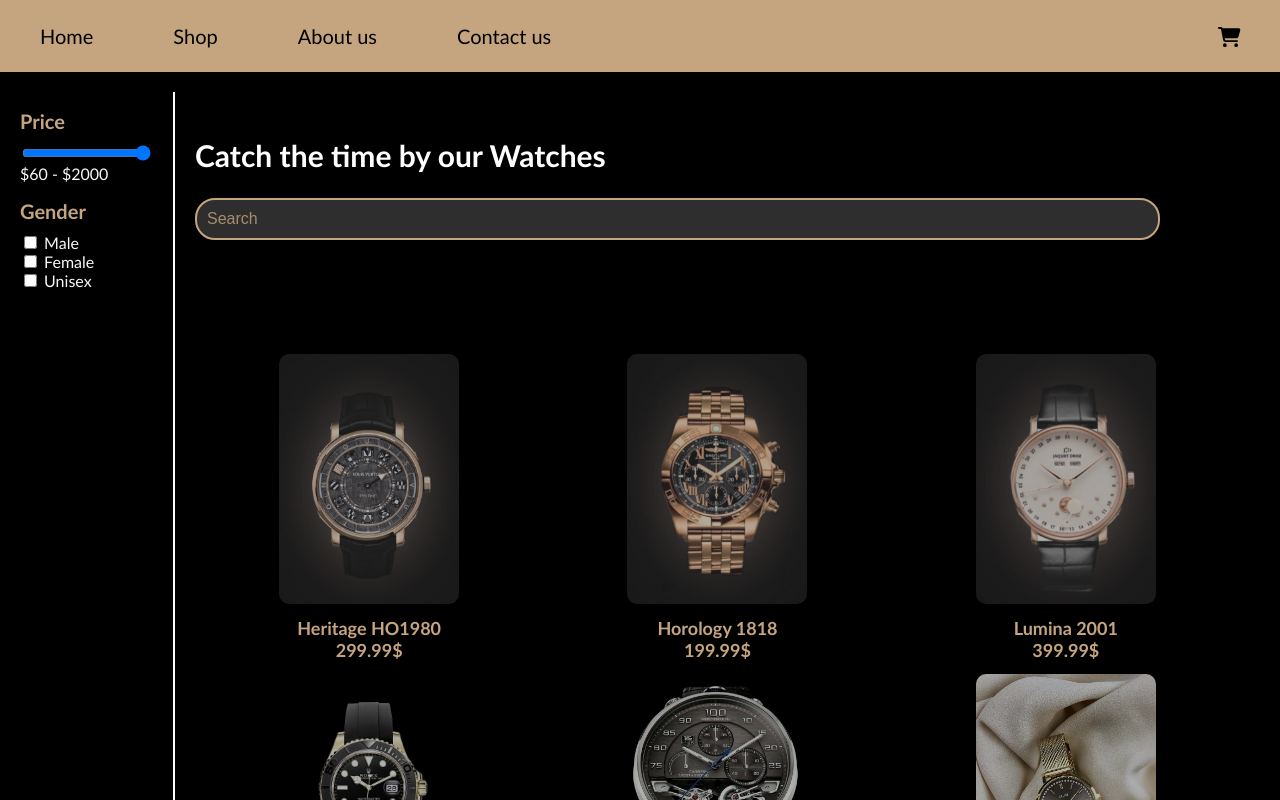
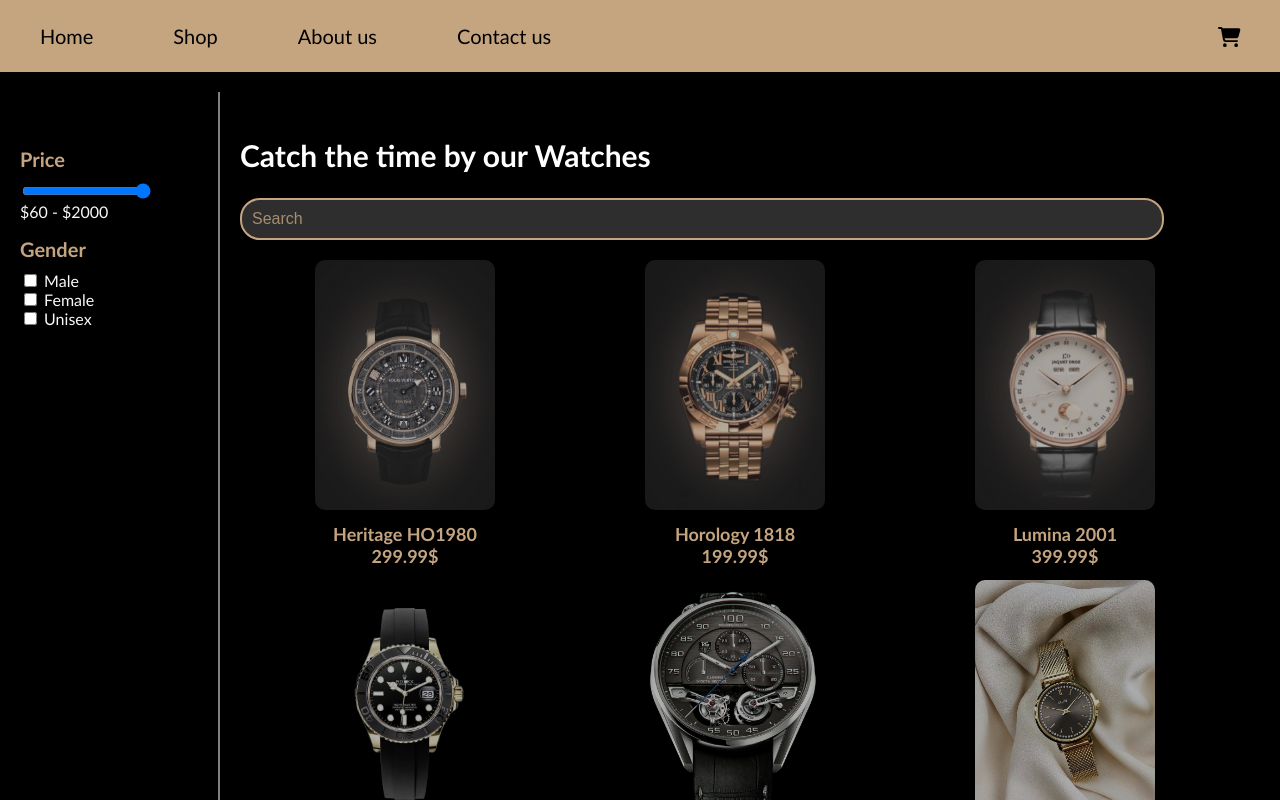
Before and after one commit to elio255/venerisHorology, a React (Create React App) app: page /shop in a window 1280 px wide. Shown: the top 800 px of the page. Built offline with nearby package versions, Linux system fonts and the light colour scheme.

Commit message:
putting a scroll for the watches

```diff
--- a/src/components/Shop/Shop.css
+++ b/src/components/Shop/Shop.css
@@ -1,16 +1,19 @@
-/* Shop.css */
 .shop-container {
     display: flex;
     padding: 20px;
     color: #f8f8f8;
+    height: 100vh;
+    overflow: hidden;
 }
 
-/* Fixed width for the sidebar to prevent resizing */
+
 .sidebar {
-    width: 155px;
-    border-right: 2px solid white ;
+    width: 200px;
+    border-right: 2px solid grey;
     box-sizing: border-box;
-    flex-shrink: 0; /* Prevents sidebar from resizing */
+    flex-shrink: 0;
+    padding-top: 38px;
+    overflow: hidden;
 }
 
 .sidebar h2 {
@@ -25,12 +28,12 @@
     margin: 0;
 }
 
-/* Price range container for keeping label fixed under slider */
+
 .price-range-container {
     display: flex;
     flex-direction: column;
     align-items: center;
-    margin-bottom: 20px; /* Space below for layout consistency */
+    margin-bottom: 20px;
 }
 
 .price-range-label {
@@ -39,7 +42,7 @@
     color: #C5A580;
 }
 
-/* Styling for the search bar */
+
 .search-bar {
     width: 90%;
     padding: 10px;
@@ -56,42 +59,51 @@
     opacity: 0.8;
 }
 
-/* Keep the content area consistent */
+
 .content {
     flex-grow: 1;
     padding: 20px;
+    display: flex;
+    flex-direction: column;
 }
 
-/* Watch grid layout - 3 columns with very small horizontal gap */
+
+.scrollable-watch-grid {
+    flex-grow: 1;
+    overflow-y: auto;
+    padding-right: 10px;
+    margin-top: 10px;
+}
+
+
 .watch-grid {
     display: grid;
-    grid-template-columns: repeat(3, 1fr); /* 3 watches per row */
-    row-gap: 20px; /* Keeps vertical gap larger */
-    justify-items: center; /* Center-align items within each grid cell */
-    margin-top: 10%;
+    grid-template-columns: repeat(3, 1fr);
+    row-gap: 20px;
+    justify-items: center;
 }
 
-/* Watch card styling without background */
+
 .watch-card {
     text-align: center;
     width: 200px;
-    height: 300px; /* Fixed height to prevent layout shifting */
+    height: 300px;
     color: #f8f8f8;
     text-decoration: none;
     padding: 10px;
     box-sizing: border-box;
 }
 
-/* Uniform height and object fit for watch images */
+
 .watch-image {
     width: 100%;
-    height: 250px; /* Set a fixed height for uniformity */
-    object-fit: cover; /* Ensures image fills the height without distortion */
+    height: 250px;
+    object-fit: cover;
     border-radius: 10px;
     margin-bottom: 10px;
 }
 
-/* Styling for the watch name */
+
 .watch-card h3 {
     margin: 0;
     font-size: 18px;
--- a/src/components/Shop/Shop.js
+++ b/src/components/Shop/Shop.js
@@ -70,6 +70,7 @@ const Shop = () => {
                     value={priceRange[1]}
                     onChange={handlePriceChange}
                 />
+                <br />
                 <span>{`$${priceRange[0]} - $${priceRange[1]}`}</span>
 
                 <h2>Gender</h2>
@@ -111,6 +112,7 @@ const Shop = () => {
                     className="search-bar"
                 />
 
+                <div className="scrollable-watch-grid">
                     <div className="watch-grid">
                         {filteredWatches.length > 0 ? (
                             filteredWatches.map((watch) => (
@@ -126,6 +128,7 @@ const Shop = () => {
                     </div>
                 </div>
             </div>
+        </div>
     );
 };
 
```
Lines whose indentation alone changed are shown as unchanged.
